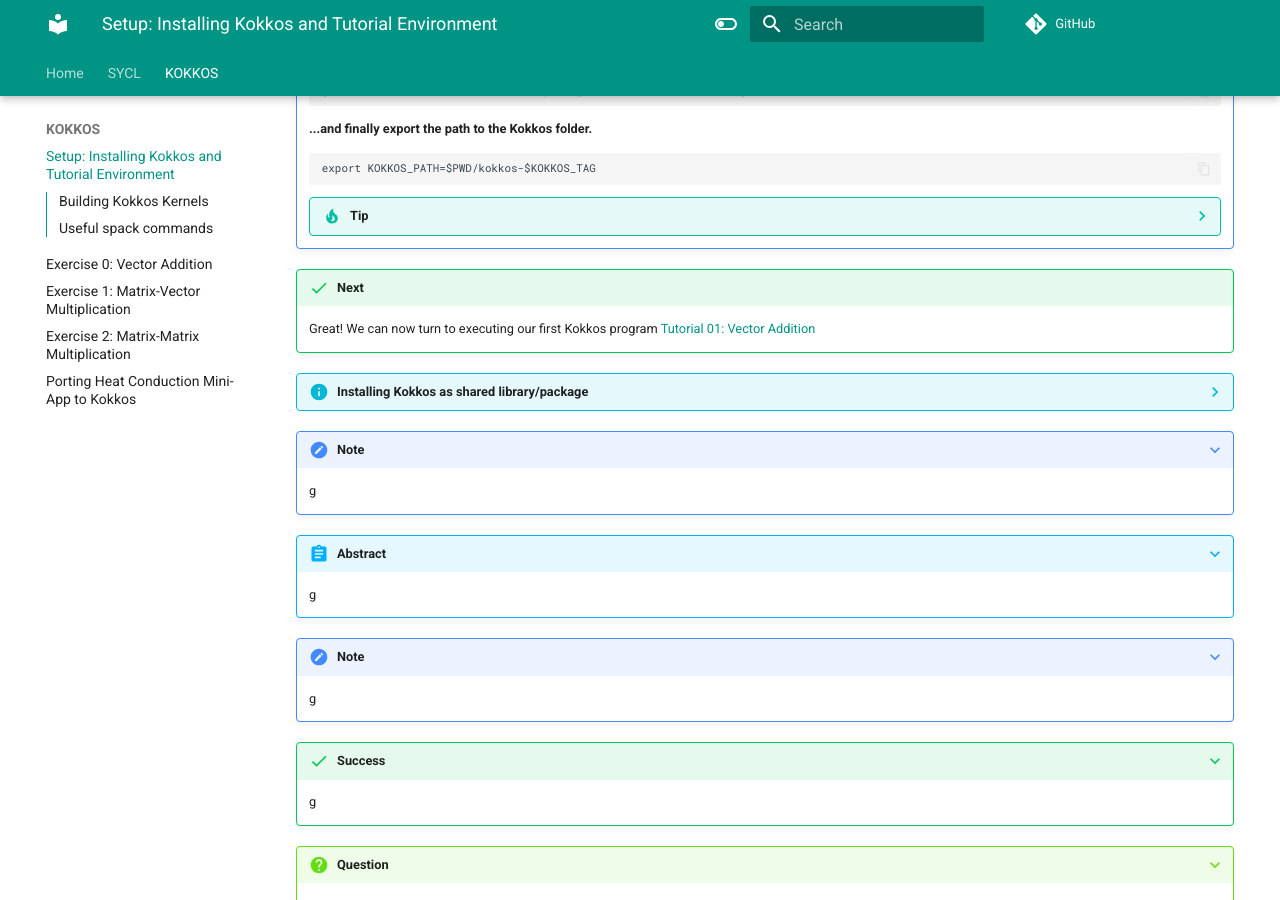
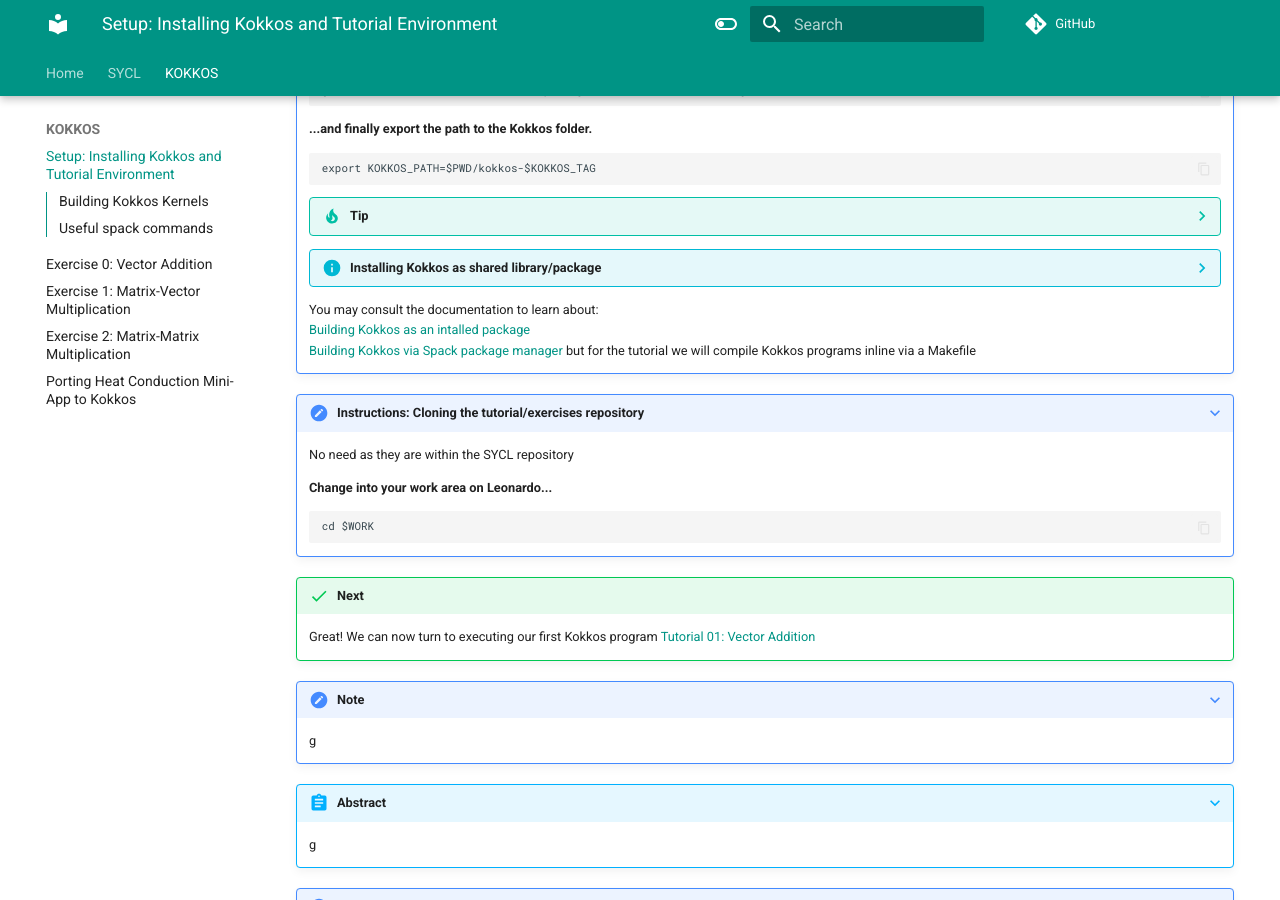
Before and after one commit to mredenti/Kokkos, an MkDocs documentation site: the page built from docs/tutorials/installation/index.md, in a window 1280 px wide and 900 px high, scrolled down 464 px. Built offline with MkDocs 1.6.1 and Material for MkDocs 9.7.7, drawn with Linux system fonts in a browser that asks for light colours; comment, search, counter and statistics services are not loaded.

Commit message:
installation instructions on Leonardo

````diff
--- a/docs/tutorials/installation/index.md
+++ b/docs/tutorials/installation/index.md
@@ -28,14 +28,25 @@
     ??? tip
         To avoid having to export this environment variable every time you open a new shell, you might want to add the above line to your `~/.bashrc` file
 
+    ??? info "Installing Kokkos as shared library/package"
+    You may consult the documentation to learn about:
+        [Building Kokkos as an intalled package](https://kokkos.github.io/kokkos-core-wiki/building.html)
+        [Building Kokkos via Spack package manager](https://kokkos.github.io/kokkos-core-wiki/building.html#:~:text=a%20single%20process.-,Spack,-%23)
+    but for the tutorial we will compile Kokkos programs inline via a Makefile
+
+
+???+ note "Instructions: Cloning the tutorial/exercises repository"
+
+    No need as they are within the SYCL repository
+
+    **Change into your work area on Leonardo...**
+    ```shell
+    cd $WORK
+    ```
+
 !!! success "Next"
     Great! We can now turn to executing our first Kokkos program [Tutorial 01: Vector Addition](../vectorAdd/index.md)
 
-
-??? info "Installing Kokkos as shared library/package"
-    You may consult the documentation to learn about:
-        [Building Kokkos as an intalled package](https://kokkos.github.io/kokkos-core-wiki/building.html)
-        [Building Kokkos via Spack package manager](https://kokkos.github.io/kokkos-core-wiki/building.html#:~:text=a%20single%20process.-,Spack,-%23)
 
 ???+ note
     g
````
